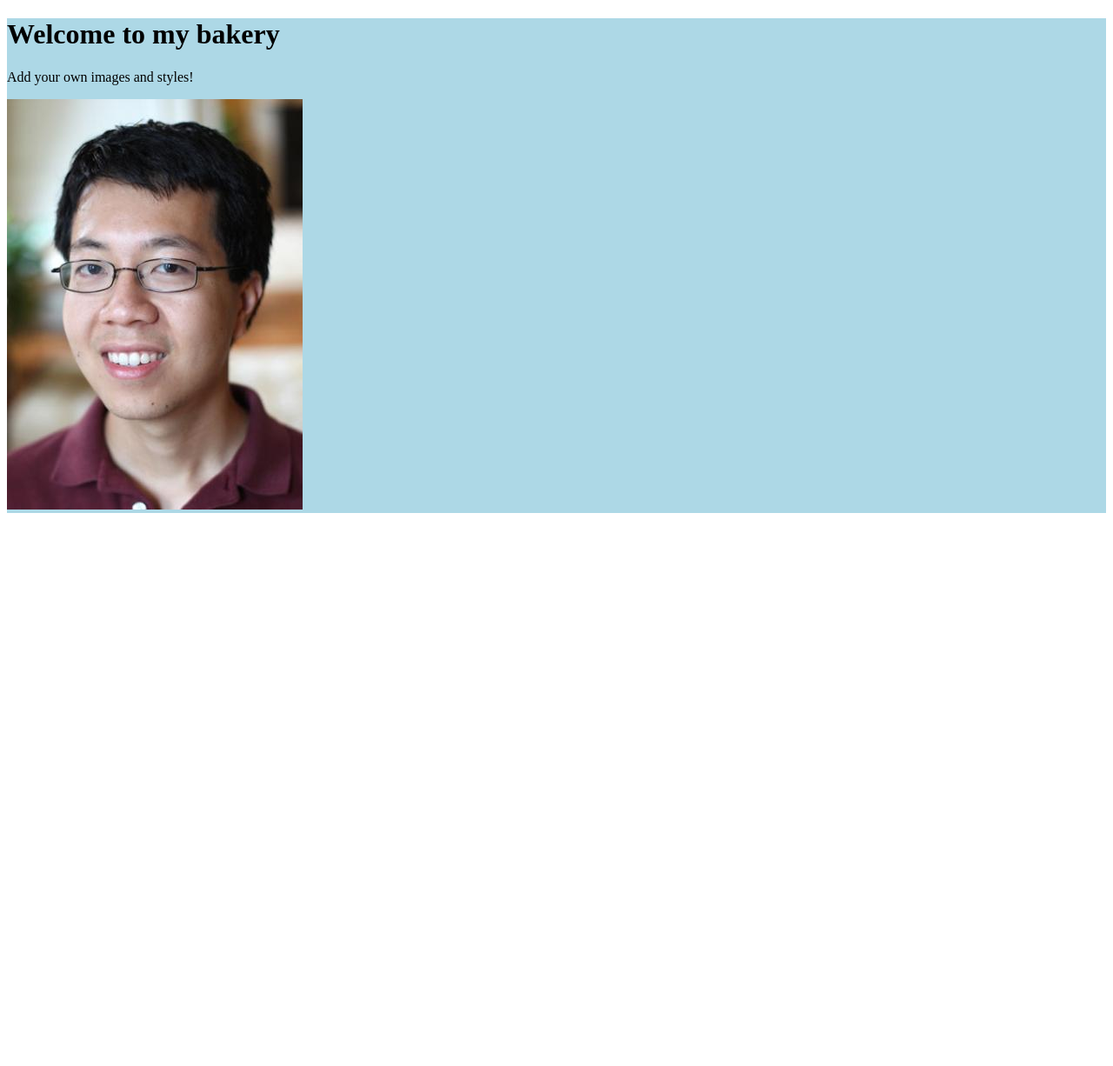
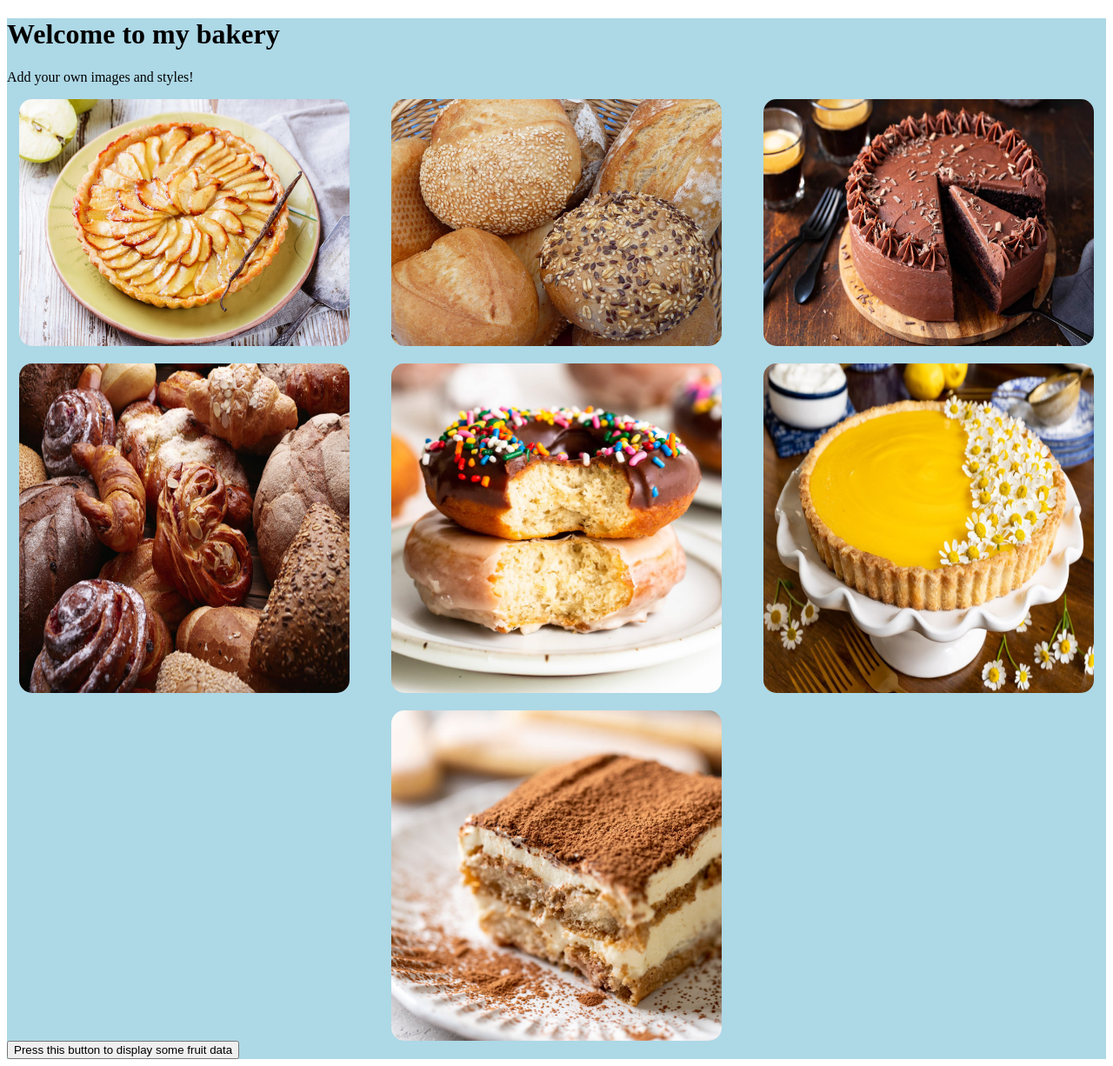
Before and after one commit to Yuqi1124/BakeryImageGallery, a plain HTML site: page index.html in a window 1280 px wide. Shown: the whole page at 87% size. Before the commit the page ends 800 px from the top, so only its background shows below. Drawn offline with Linux system fonts and the light colour scheme.

Commit message:
final studio

```diff
--- a/app.js
+++ b/app.js
@@ -30,11 +30,19 @@ const updatePage = async () => {
 
   // TODO: Use either `map` and/or `filter` to extract some data from the array of fruit objects
   // For example, find "name of all fruits whose sugar > 15",
-
+  const sweetFruit = fruitsArray.filter((fruit) => {
+    return fruit.nutritions.sugar > 15.0;
+  })
+  // console.log(sweetFruit);
+  const sweetFruitHTML = document.createElement("ol")
   // TODO: Create a new HTML element to display your data
-
+  for (let i = 0; i < sweetFruit.length; i++) {
+    const itemHTML = document.createElement("li")
+    itemHTML.innerHTML = sweetFruit[i].name;
+    sweetFruitHTML.appendChild(itemHTML);
+  }
   // TODO: Append your new element to the page
-
+  gallery.appendChild(sweetFruitHTML);
 }
 
 // SAMPLE CODE of how to create and append a new HTML element to the page
--- a/index.html
+++ b/index.html
@@ -13,14 +13,20 @@
     <div id="cs1300-gallery">
       <h1>Welcome to my bakery</h1>
       <p>Add your own images and styles!</p>
-
       <!-- TODO: PART I Add your own images and use CSS flex to make sure they work on different screen sizes -->
       <div class="gallery-container">
-        <img class="gallery-item" src="./assets/jeff.jpg" alt="jeff watching u">
+        <!-- img class="gallery-item" src="./assets/jeff.jpg" alt="jeff watching u" -->
+        <img class="item" src="assets/apple%20pie.jpeg" alt="apple pie"/>
+        <img class="item" src="assets/bread.jpeg" alt="bread"/>
+        <img class="item" src="assets/chocolate%20cake.jpeg" alt="chocolatecake"/>
+        <img class="item" src="assets/croissant.jpeg" alt="croissant"/>
+        <img class="item" src="assets/donuts.jpeg" alt="donuts"/>
+        <img class="item" src="assets/lemon%20tart.jpeg" alt="lemontart"/>
+        <img class="item" src="assets/tiramisu.jpeg" alt="tiramisu"/>
       </div>
 
       <!-- TODO: PART II Uncomment the line below, and hook up this button to display data from an API -->
-      <!-- <button onclick="updatePage()">Press this button to display some fruit data</button> -->
+      <button onclick="updatePage()">Press this button to display some fruit data</button>
     </div>
   </body>
 
--- a/styles.css
+++ b/styles.css
@@ -11,4 +11,13 @@ Selects all image tags and makes them 500px;
 
 .gallery-container {
   /* TODO add styles (hint: use flex!) https://www.w3schools.com/cssref/ */
+  display: flex;
+  justify-content: space-around;
+  flex-wrap: wrap;
+  gap: 20px;
 }
+
+.item {
+  width: 30%;
+  border-radius: 15px;
+}
```
Also changed, not shown: assets/apple pie.jpeg (added), assets/bread.jpeg (added), assets/chocolate cake.jpeg (added), assets/croissant.jpeg (added), assets/donuts.jpeg (added), assets/lemon tart.jpeg (added), assets/tiramisu.jpeg (added), 1 other file.
